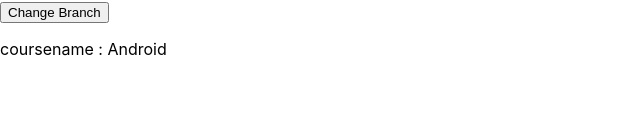
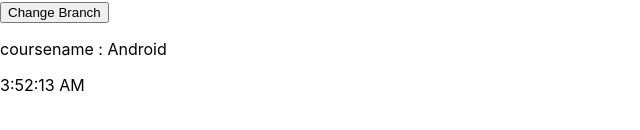
Before and after one commit to Beladiyamitul/Reactproject, a React (Create React App) app: page / in a window 1280 px wide. Shown: the part 324-454 px from the top of the page, without its empty margins (0-640 px from the left). Built offline with nearby package versions, Linux system fonts and the light colour scheme.

Commit message:
component life cycle

```diff
--- a/src/App.js
+++ b/src/App.js
@@ -6,6 +6,7 @@
 import Cityfun from './containers/contry/Cityfun';
 import Con_city_change from './containers/contry/Con_city_change';
 import Branch from './containers/contry/Branch';
+import Time from './containers/Time/Time';
 
 function App() {
 
@@ -29,6 +30,8 @@
 
       <Branch/>
 
+      <Time/>
+
 
 
       </>
--- /dev/null
+++ b/src/containers/Time/Time.js
@@ -0,0 +1,43 @@
+import React, { Component } from 'react';
+
+class Time extends Component {
+
+    constructor(props) {
+        super(props);
+
+        this.state ={
+            time: new Date()
+        }
+    }
+    tick = () => {
+        this.setState ({
+            time: new Date()
+        })
+        // console.log("tick");
+    }
+
+    componentDidMount =() =>{
+        this.timeId = setInterval(()=>this.tick(), 1000)
+    }
+    componentDidUpdate = (prevState) =>{
+        if(prevState.time !== this.state.time){
+            console.log("componentDidUpdate is calld")
+
+        }
+    }
+
+    componentWillUnmount = () =>{
+        clearInterval(this.timeId);
+    }
+
+
+    render() {
+        return (
+            <div>
+                {this.state.time.toLocaleTimeString()}
+            </div>
+        );
+    }
+}
+
+export default Time;
```
